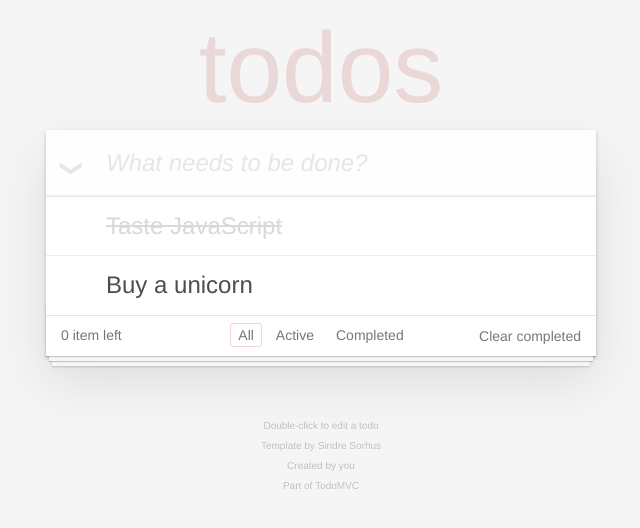
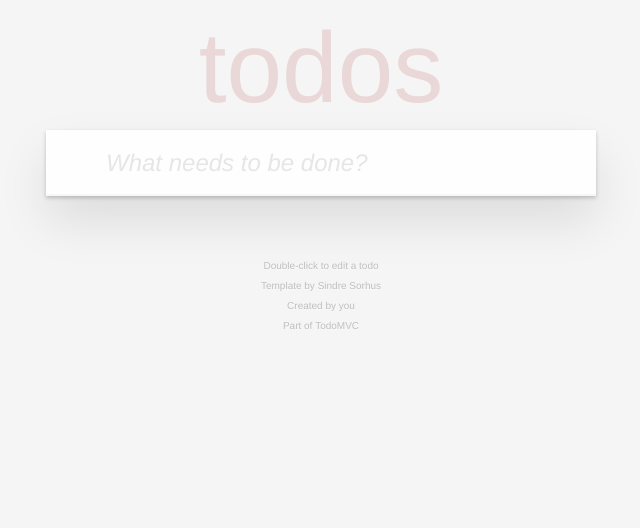
Before and after one commit to jodotlearn/todomvc, an Angular app: page / in a window 1280 px wide. Shown: the top 528 px of the page, without its empty margins (319-959 px from the left). Built offline with nearby package versions, Linux system fonts and the light colour scheme.

Commit message:
任務 09：套用屬性指令 (Attribute Directives)

```diff
--- a/src/app/app.component.html
+++ b/src/app/app.component.html
@@ -5,12 +5,13 @@
       [placeholder]="inputHint" autofocus (keyup.enter)="addTodo()" [(ngModel)]="todo">
   </header>
   <!-- This section should be hidden by default and shown when there are todos -->
-  <section class="main">
+  <section class="main" *ngIf="todos.length>0">
     <input class="toggle-all" type="checkbox">
     <label for="toggle-all">Mark all as complete</label>
     <ul class="todo-list">
       <!-- These are here just to show the structure of the list items -->
       <!-- List items should get the class `editing` when editing and `completed` when marked as completed -->
+      <!--
       <li class="completed">
         <div class="view">
           <input class="toggle" type="checkbox" checked>
@@ -19,10 +20,11 @@
         </div>
         <input class="edit" value="Create a TodoMVC template">
       </li>
-      <li>
+      -->
+      <li *ngFor="let item of todos" [ngClass]="{'completed':item.done}">
         <div class="view">
-          <input class="toggle" type="checkbox">
-          <label>Buy a unicorn</label>
+          <input class="toggle" type="checkbox" [(ngModel)]="item.done">
+          <label [style.color]="item.done?'green':'red'">{{ item.text }}</label>
           <button class="destroy"></button>
         </div>
         <input class="edit" value="Rule the web">
@@ -30,7 +32,7 @@
     </ul>
   </section>
   <!-- This footer should hidden by default and shown when there are todos -->
-  <footer class="footer">
+  <footer class="footer" *ngIf="todos.length>0">
     <!-- This should be `0 items left` by default -->
     <span class="todo-count"><strong>0</strong> item left</span>
     <!-- Remove this if you don't implement routing -->
--- a/src/app/app.component.ts
+++ b/src/app/app.component.ts
@@ -14,7 +14,11 @@ export class AppComponent {
   addTodo(){
     // console.log($event);
     if (this.todo){
-      this.todos.push(this.todo);
+      let newTodo = {
+        text: this.todo,
+        done: false
+      };
+      this.todos.push(newTodo);
       this.todo = '';
     }
   }
```
